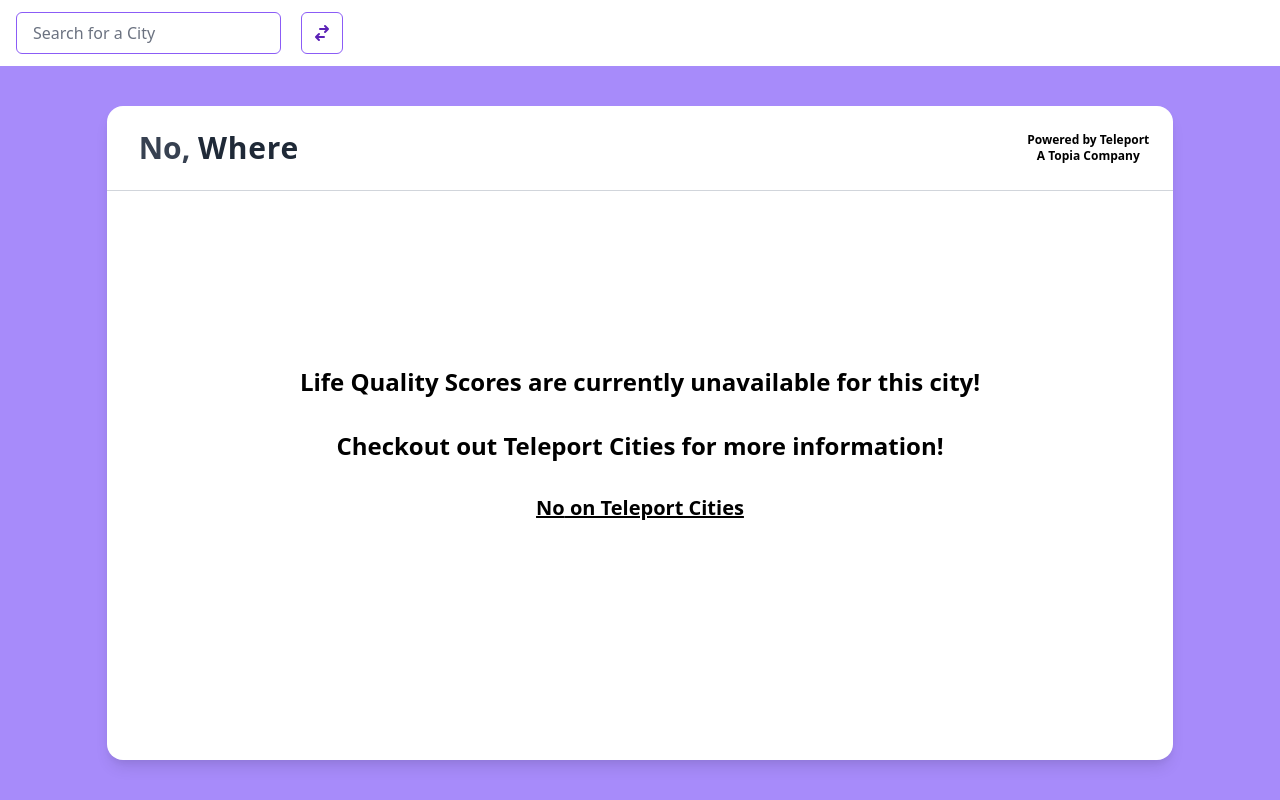
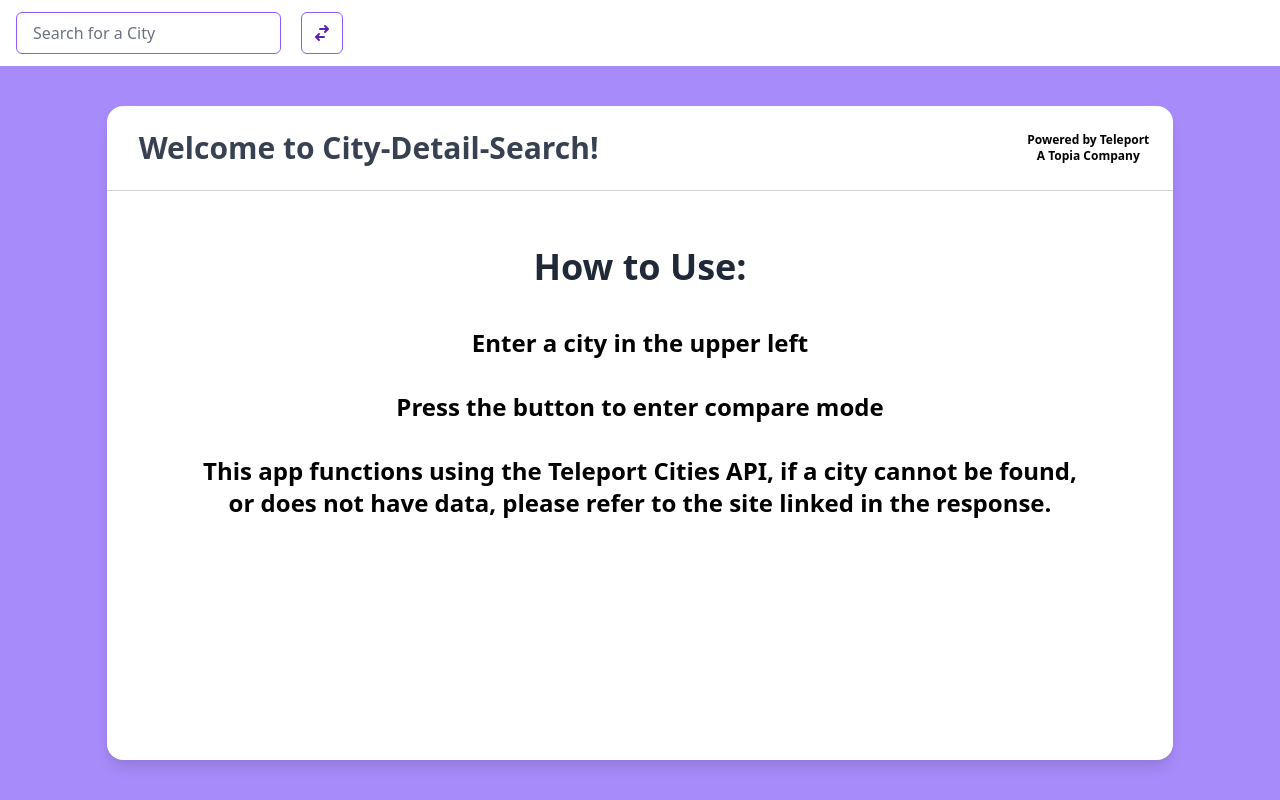
Before and after one commit to ifacodes/city-detail-search, a React (Create React App) app: page / in a window 1280 px wide. Built offline with nearby package versions, Linux system fonts and the light colour scheme.

Commit message:
Add welcome card and fix some bugs

```diff
--- a/src/App.js
+++ b/src/App.js
@@ -2,13 +2,14 @@ import "./App.css";
 import { useState, useEffect, Fragment } from "react";
 import CityCard from "./CityCard.js";
 import ComparisonCard from "./ComparisonCard.js";
+import WelcomeCard from "./WelcomeCard";
 
 function App() {
   const [search, setSearch] = useState({ 1: "", 2: "" });
   const [city, setCity] = useState({ 1: {}, 2: {} });
   const [compare, setCompare] = useState(false);
+  const [first, setFirst] = useState(true);
 
-  // FIXME: Doesn't handle connection refused or api not found
   const fetchApi = (e, which) => {
     e.preventDefault();
     if (search[which].length > 1) {
@@ -24,6 +25,7 @@ function App() {
             [which]: data._embedded["city:search-results"][0],
           })
         );
+      setFirst(false);
     } else {
       setCity({ ...city, [which]: {} });
     }
@@ -80,12 +82,20 @@ function App() {
         )}
       </header>
       <section className="flex-grow w-full flex flex-col justify-center items-center">
-        {compare ? (
+        {first ? (
           <Fragment>
-            <ComparisonCard data={city} />
+            <WelcomeCard />
           </Fragment>
         ) : (
-          <CityCard data={city[1]}></CityCard>
+          <Fragment>
+            {compare ? (
+              <Fragment>
+                <ComparisonCard data={city} />
+              </Fragment>
+            ) : (
+              <CityCard data={city[1]}></CityCard>
+            )}
+          </Fragment>
         )}
       </section>
     </div>
--- a/src/CityCard.js
+++ b/src/CityCard.js
@@ -6,6 +6,7 @@ export default function CityCard({ data }) {
     name: { city: " No", country: "Where" },
     geo_id: 0,
     scores: [],
+    exists: true,
   });
 
   useEffect(() => {
@@ -16,18 +17,26 @@ export default function CityCard({ data }) {
           data._embedded["city:item"]._embedded["city:urban_area"]._embedded[
             "ua:scores"
           ].categories;
-        setState({
+        setState((state) => ({
           name: { city: split[0], country: split[2] },
           geo_id: data._embedded["city:item"].geoname_id,
           scores: scores,
-        });
+          exists: true,
+        }));
       } else {
-        setState({
+        setState((state) => ({
+          ...state,
           name: { city: split[0], country: split[2] },
           geo_id: data._embedded["city:item"].geoname_id,
           scores: [],
-        });
+          exists: true,
+        }));
       }
+    } else {
+      setState((state) => ({
+        ...state,
+        exists: false,
+      }));
     }
   }, [data]);
 
@@ -36,10 +45,16 @@ export default function CityCard({ data }) {
       <header className="flex items-center justify-between p-6 border-b border-solid border-gray-300 rounded-t">
         <div className="border-0 hover:border-2 hover:border-red-500">
           <h1 className="ml-2 text-3xl text-gray-700 font-semibold">
+            {state.exists ? (
+              <Fragment>
                 {state.name.city},{" "}
                 <span className="tracking-wide text-gray-800 text-3xl font-bold">
                   {state.name.country}
                 </span>
+              </Fragment>
+            ) : (
+              "No city could be found! "
+            )}
           </h1>
         </div>
         <a
@@ -52,6 +67,8 @@ export default function CityCard({ data }) {
       </header>
       <section className="my-4 sm:mx-0 mx-4 flex-grow flex sm:flex-row flex-col items-stretch sm:divide-x sm:divide-y-0 divide-y divide-x-0 divide-gray-300">
         {/* City Details go here */}
+        {state.exists ? (
+          <Fragment>
             {state.scores.length ? (
               <Fragment>
                 <div className="flex flex-col justify-around sm:w-1/2 w-full sm:my-0 my-2 sm:space-y-0 space-y-2">
@@ -78,10 +95,11 @@ export default function CityCard({ data }) {
               </Fragment>
             ) : (
               <div className="my-auto mx-auto text-2xl font-semibold text-center pb-16">
-            Life Quality Scores are currently unavailable for this city!
+                Life Quality Scores are currently unavailable for{" "}
+                {state.name.city}!
                 <br />
                 <br />
-            Checkout out Teleport Cities for more information!
+                Check out Teleport Cities for more information!
                 <br />
                 <br />
                 <a href={`https://teleport.org/cities/vote/${state.geo_id}`}>
@@ -91,6 +109,19 @@ export default function CityCard({ data }) {
                 </a>
               </div>
             )}
+          </Fragment>
+        ) : (
+          <div className="pb-14 my-auto mx-auto text-2xl font-semibold text-center">
+            Life Quality Scores are currently unavailable for this query!
+            <br />
+            <br />
+            <a href={`https://teleport.org/cities/`}>
+              <div className="transition-transform transform-gpu underline font-semibold text-xl hover:scale-125">
+                Check out Teleport Cities for more information!
+              </div>
+            </a>
+          </div>
+        )}
       </section>
     </div>
   );
--- a/src/ComparisonCard.js
+++ b/src/ComparisonCard.js
@@ -6,11 +6,13 @@ export default function ComparisonCard({ data }) {
     name: { city: " No", country: "Where" },
     geo_id: 0,
     scores: [],
+    exists: false,
   });
   const [city2, setCity2] = useState({
     name: { city: " No", country: "Where" },
     geo_id: 0,
     scores: [],
+    exists: false,
   });
 
   useEffect(() => {
@@ -25,14 +27,23 @@ export default function ComparisonCard({ data }) {
           name: { city: split[0], country: split[2] },
           geo_id: data[1]._embedded["city:item"].geoname_id,
           scores: scores,
+          exists: true,
         });
       } else {
         setCity1({
           name: { city: split[0], country: split[2] },
           geo_id: data[1]._embedded["city:item"].geoname_id,
           scores: [],
+          exists: true,
         });
       }
+    } else {
+      setCity1({
+        name: { city: " No", country: "Where" },
+        geo_id: 0,
+        scores: [],
+        exists: false,
+      });
     }
     if (data[2]?._embedded) {
       const split = data[2]._embedded["city:item"].full_name.split(",");
@@ -45,14 +56,23 @@ export default function ComparisonCard({ data }) {
           name: { city: split[0], country: split[2] },
           geo_id: data[2]._embedded["city:item"].geoname_id,
           scores: scores,
+          exists: true,
         });
       } else {
         setCity2({
           name: { city: split[0], country: split[2] },
           geo_id: data[2]._embedded["city:item"].geoname_id,
           scores: [],
+          exists: true,
         });
       }
+    } else {
+      setCity2({
+        name: { city: " No", country: "Where" },
+        geo_id: 0,
+        scores: [],
+        exists: false,
+      });
     }
   }, [data]);
 
@@ -61,10 +81,16 @@ export default function ComparisonCard({ data }) {
       <header className="flex items-center justify-between p-6 border-b border-gray-300">
         <div className="border-0 hover:border-2 hover:border-red-500">
           <h1 className="ml-2 text-3xl text-gray-700 font-semibold">
+            {city1.exists ? (
+              <Fragment>
                 {city1.name.city},{" "}
                 <span className="tracking-wide text-gray-800 text-3xl font-bold">
                   {city1.name.country}
                 </span>
+              </Fragment>
+            ) : (
+              "No city could be found! "
+            )}
           </h1>
         </div>
         <a
@@ -76,6 +102,8 @@ export default function ComparisonCard({ data }) {
         </a>
       </header>
       <section className="my-4 sm:mx-0 mx-4 flex-grow flex sm:flex-row flex-col items-stretch sm:divide-x sm:divide-y-0 divide-y divide-x-0 divide-gray-300">
+        {city1.exists ? (
+          <Fragment>
             {city1.scores.length ? (
               <Fragment>
                 <div className="flex flex-col justify-around sm:w-1/2 w-full sm:my-0 my-2 sm:space-y-0 space-y-2">
@@ -102,10 +130,12 @@ export default function ComparisonCard({ data }) {
               </Fragment>
             ) : (
               <div className="my-auto mx-auto text-2xl font-semibold text-center py-16">
-            Life Quality Scores are currently unavailable for this city!
+                Life Quality Scores are currently unavailable for this{" "}
+                {city1.name.city}
+                !
                 <br />
                 <br />
-            Checkout out Teleport Cities for more information!
+                Check out Teleport Cities for more information!
                 <br />
                 <br />
                 <a href={`https://teleport.org/cities/vote/${city1.geo_id}`}>
@@ -115,18 +145,39 @@ export default function ComparisonCard({ data }) {
                 </a>
               </div>
             )}
+          </Fragment>
+        ) : (
+          <div className="py-16 my-auto mx-auto text-2xl font-semibold text-center">
+            Life Quality Scores are currently unavailable for this query!
+            <br />
+            <br />
+            <a href={`https://teleport.org/cities/`}>
+              <div className="transition-transform transform-gpu underline font-semibold text-xl hover:scale-125">
+                Check out Teleport Cities for more information!
+              </div>
+            </a>
+          </div>
+        )}
       </section>
       <header className="flex items-center justify-between p-6 border-b border-t border-gray-300">
         <div className="border-0 hover:border-2 hover:border-red-500">
           <h1 className="ml-2 text-3xl text-gray-700 font-semibold">
+            {city2.exists ? (
+              <Fragment>
                 {city2.name.city},{" "}
                 <span className="tracking-wide text-gray-800 text-3xl font-bold">
                   {city2.name.country}
                 </span>
+              </Fragment>
+            ) : (
+              "No city could be found! "
+            )}
           </h1>
         </div>
       </header>
       <section className="my-4 pb-2 sm:mx-0 mx-4 flex-grow flex sm:flex-row flex-col items-stretch sm:divide-x sm:divide-y-0 divide-y divide-x-0 divide-gray-300">
+        {city2.exists ? (
+          <Fragment>
             {city2.scores.length ? (
               <Fragment>
                 <div className="flex flex-col justify-around sm:w-1/2 w-full sm:my-0 my-2 sm:space-y-0 space-y-2">
@@ -153,10 +204,12 @@ export default function ComparisonCard({ data }) {
               </Fragment>
             ) : (
               <div className="py-16 my-auto mx-auto text-2xl font-semibold text-center">
-            Life Quality Scores are currently unavailable for this city!
+                Life Quality Scores are currently unavailable for{" "}
+                {city2.name.city}
+                !
                 <br />
                 <br />
-            Checkout out Teleport Cities for more information!
+                Check out Teleport Cities for more information!
                 <br />
                 <br />
                 <a href={`https://teleport.org/cities/vote/${city2.geo_id}`}>
@@ -166,6 +219,19 @@ export default function ComparisonCard({ data }) {
                 </a>
               </div>
             )}
+          </Fragment>
+        ) : (
+          <div className="py-16 my-auto mx-auto text-2xl font-semibold text-center">
+            Life Quality Scores are currently unavailable for this query!
+            <br />
+            <br />
+            <a href={`https://teleport.org/cities/`}>
+              <div className="transition-transform transform-gpu underline font-semibold text-xl hover:scale-125">
+                Check out Teleport Cities for more information!
+              </div>
+            </a>
+          </div>
+        )}
       </section>
     </div>
   );
--- /dev/null
+++ b/src/WelcomeCard.js
@@ -0,0 +1,39 @@
+import React from "react";
+
+export default function WelcomeCard() {
+  return (
+    <div className="rounded-2xl shadow-lg bg-white sm:w-5/6 w-full flex-grow my-10 flex flex-col">
+      <header className="flex items-center justify-between p-6 border-b border-solid border-gray-300 rounded-t">
+        <div className="border-0 hover:border-2 hover:border-red-500">
+          <h1 className="ml-2 text-3xl text-gray-700 font-semibold">
+            Welcome to City-Detail-Search!
+          </h1>
+        </div>
+        <a
+          href="https://teleport.org/cities"
+          className="float-right text-xs text-center font-semibold"
+        >
+          Powered by Teleport
+          <br />A Topia Company
+        </a>
+      </header>
+      <section className="my-4 sm:mx-0 mx-4 flex-grow ">
+        <h1 className="mx-auto text-center text-4xl font-semibold text-gray-800 my-10">
+          How to Use:
+        </h1>
+        <div className="px-16 my-auto mx-auto text-2xl font-semibold text-center pb-16">
+          Enter a city in the upper left
+          <br />
+          <br />
+          Press the button to enter compare mode
+          <br />
+          <br />
+          This app functions using the Teleport Cities API, if a city cannot be
+          found, <br />
+          or does not have data, please refer to the site linked in the
+          response.
+        </div>
+      </section>
+    </div>
+  );
+}
```
Lines whose indentation alone changed are shown as unchanged.
